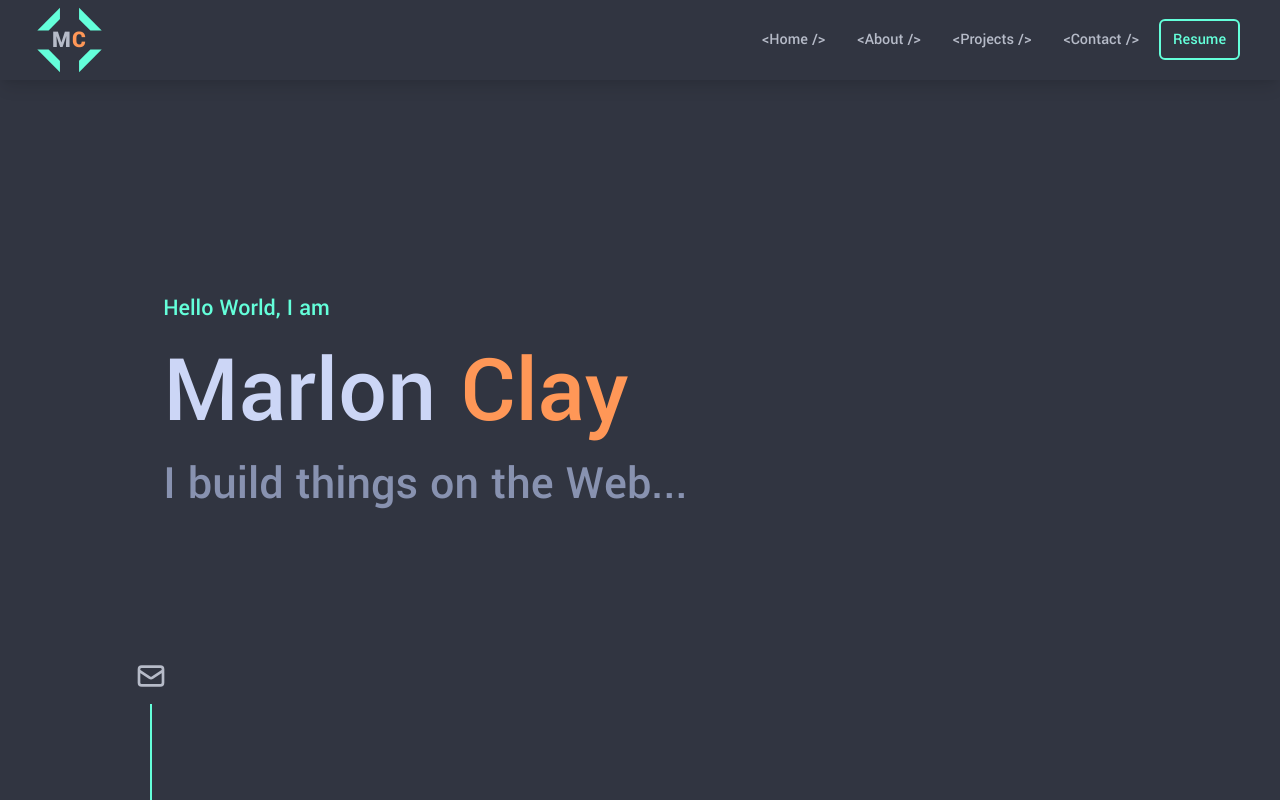
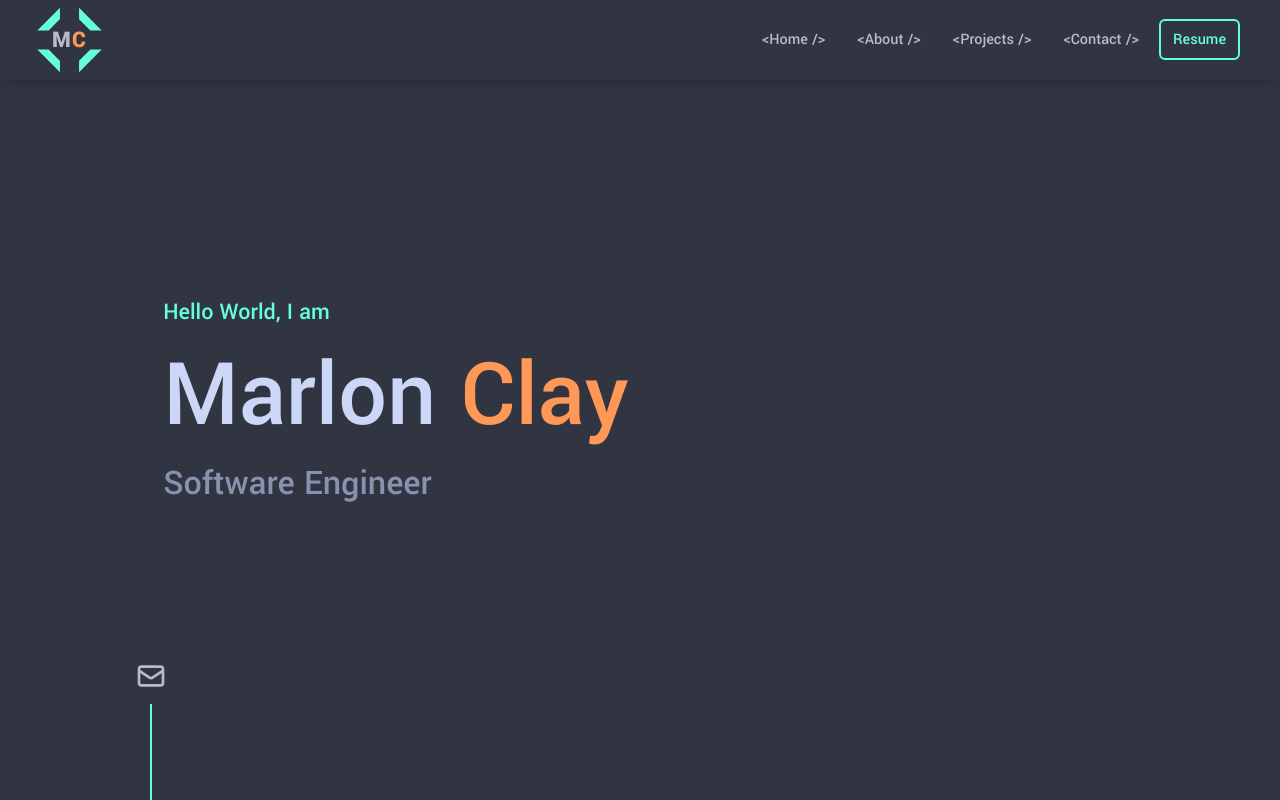
Before and after one commit to luciousmc/portfolio_v2, a Next.js app: page / in a window 1280 px wide. Shown: the top 800 px of the page. Built offline with nearby package versions, Linux system fonts and the light colour scheme; some icons are missing.

Commit message:
chore: change subtext

```diff
--- a/components/HeroSection.js
+++ b/components/HeroSection.js
@@ -8,9 +8,7 @@ function HeroSection() {
         <h1 className='text-7xl md:text-8xl text-slate-lightest'>
           Marlon <span className='text-accent'>Clay</span>
         </h1>
-        <p className='text-3xl md:text-5xl text-slate'>
-          I build things on the Web...
-        </p>
+        <p className='text-2xl md:text-4xl text-slate'>Software Engineer</p>
       </div>
     </section>
   );
```
